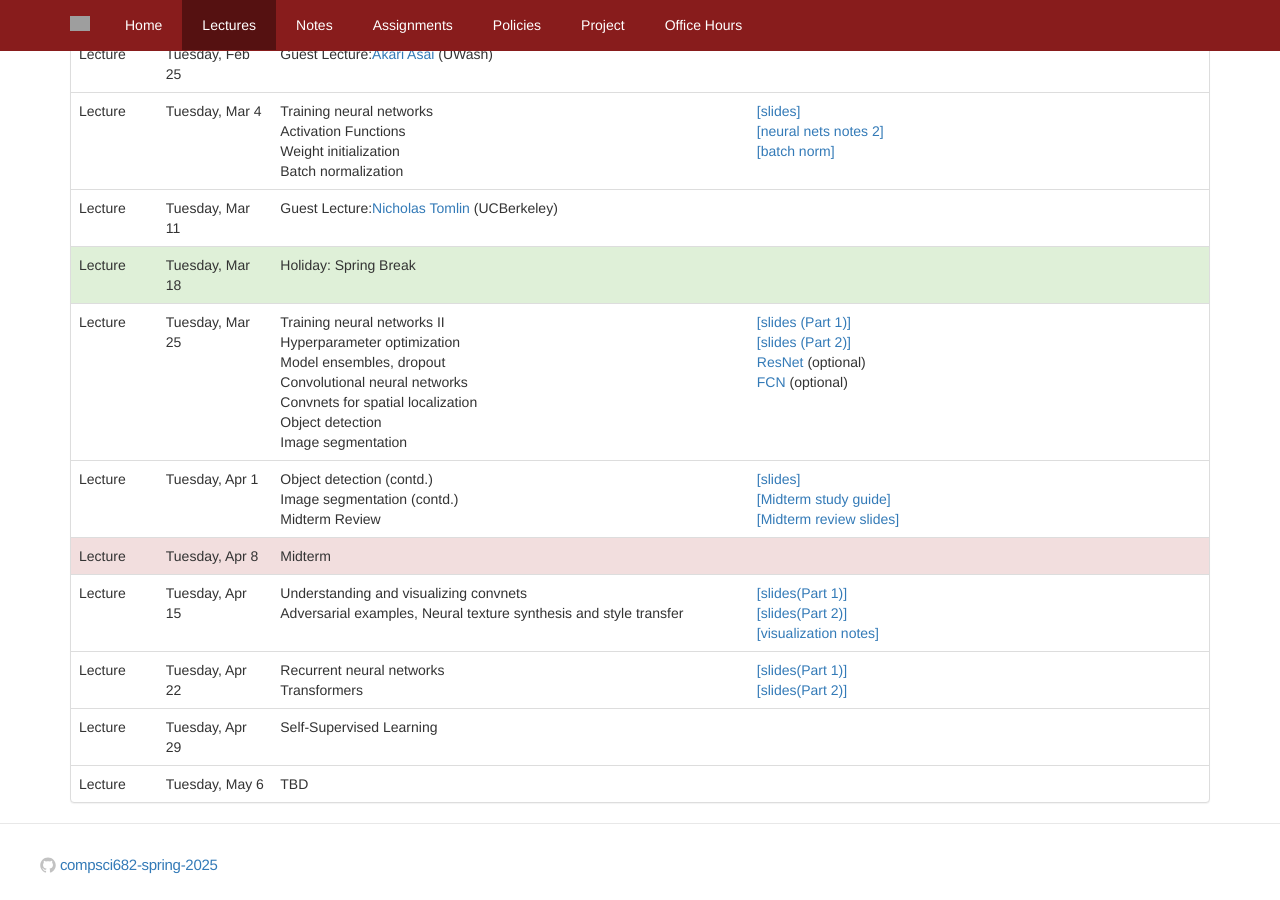
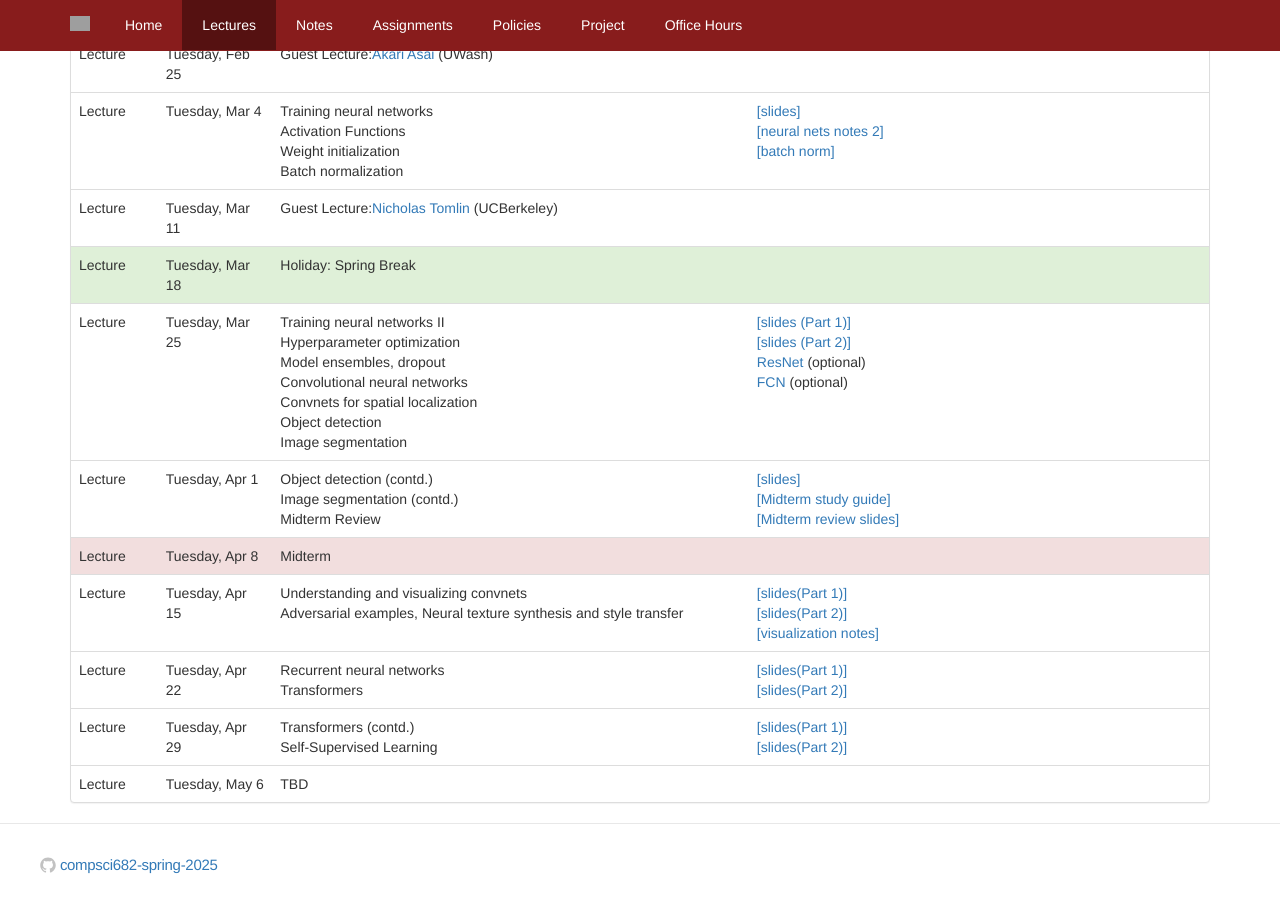
Before and after one commit to compsci682-spring2025/compsci682-spring2025.github.io, a Jekyll site: the page built from lectures.html, in a window 1280 px wide and 900 px high, scrolled down 809 px. Built offline with Jekyll 4.4.1, drawn with Linux system fonts in a browser that asks for light colours; grey boxes are pictures that could not be loaded.

Commit message:
added new lecture slides

```diff
--- a/lectures.html
+++ b/lectures.html
@@ -333,11 +333,13 @@ permalink: /lectures.html
     <td>Lecture</td> <!-- Lecture 12 -->
     <td>{{ cur | date: "%A, %b %-d"}}</td>
     <td>
-      Self-Supervised Learning
+      Transformers (contd.)<br>
+      Self-Supervised Learning<br>
     </td>
     <td>
       {% if release_day >= cur %}
-
+        <a href="{{site.baseurl}}/docs/lecture_17_2.pdf">[slides(Part 1)]</a><br>
+        <a href="{{site.baseurl}}/docs/lecture_18_new.pdf">[slides(Part 2)]</a><br>
       {% endif %}
     </td>
   </tr>
```
Also changed, not shown: 2 other files.
